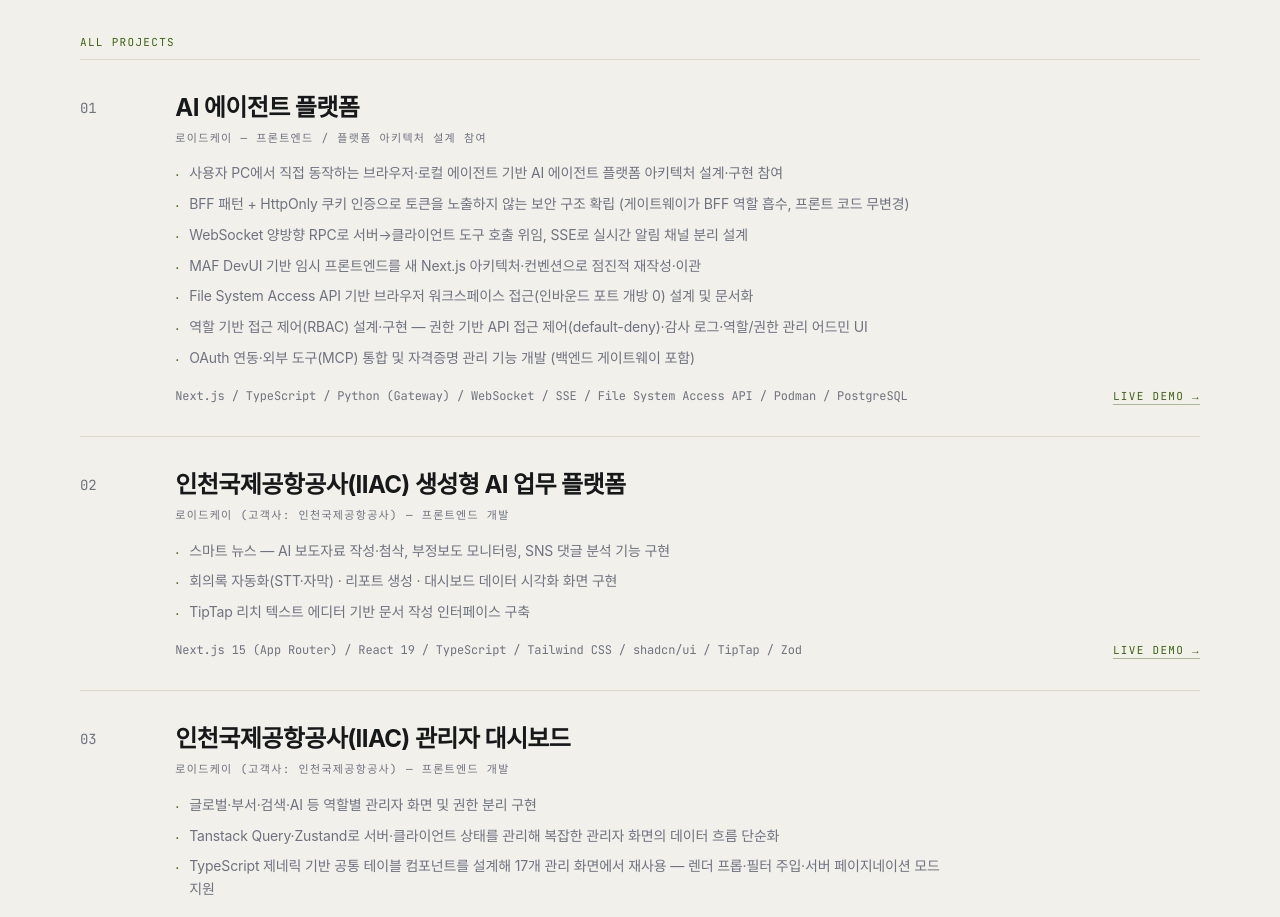
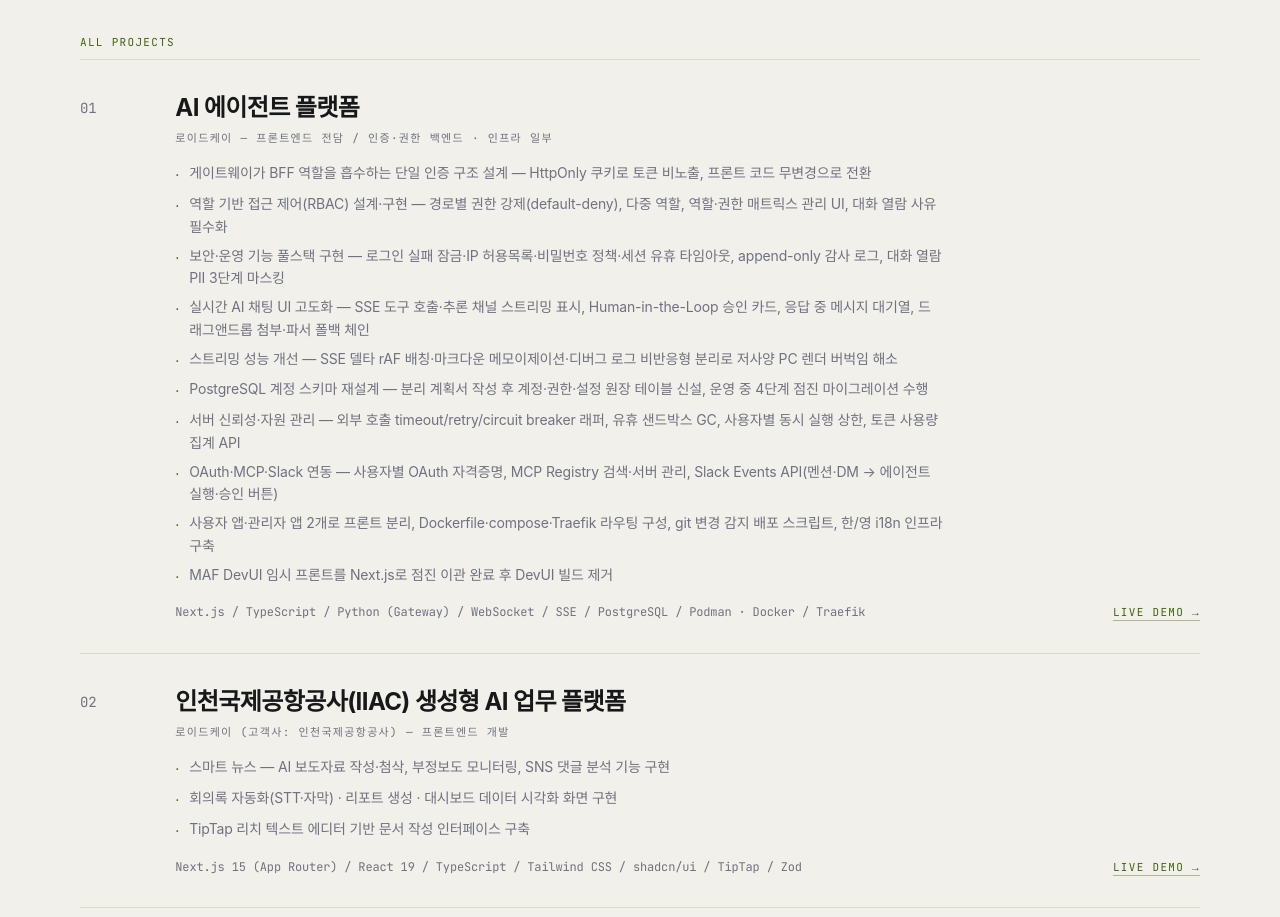
Before and after one commit to KSHoon522/portfolio, a Next.js app: page / in a window 1280 px wide. Shown: the part 3380-4297 px from the top of the page. Built offline with nearby package versions, Linux system fonts and the light colour scheme; a web font is replaced by a local one.

Commit message:
docs: 프로젝트 진행 최신화

```diff
--- a/data/projects.ts
+++ b/data/projects.ts
@@ -14,27 +14,30 @@
 export const workProjects: Project[] = [
   {
     title: "AI 에이전트 플랫폼",
-    period: "2025.05 ~ 재직중",
+    period: "2026.03 ~ 재직중",
     org: "로이드케이",
-    role: "프론트엔드 / 플랫폼 아키텍처 설계 참여",
+    role: "프론트엔드 전담 / 인증·권한 백엔드 · 인프라 일부",
     tech: [
       "Next.js",
       "TypeScript",
       "Python (Gateway)",
       "WebSocket",
       "SSE",
-      "File System Access API",
-      "Podman",
       "PostgreSQL",
+      "Podman · Docker",
+      "Traefik",
     ],
     points: [
-      "사용자 PC에서 직접 동작하는 브라우저·로컬 에이전트 기반 AI 에이전트 플랫폼 아키텍처 설계·구현 참여",
-      "BFF 패턴 + HttpOnly 쿠키 인증으로 토큰을 노출하지 않는 보안 구조 확립 (게이트웨이가 BFF 역할 흡수, 프론트 코드 무변경)",
-      "WebSocket 양방향 RPC로 서버→클라이언트 도구 호출 위임, SSE로 실시간 알림 채널 분리 설계",
-      "MAF DevUI 기반 임시 프론트엔드를 새 Next.js 아키텍처·컨벤션으로 점진적 재작성·이관",
-      "File System Access API 기반 브라우저 워크스페이스 접근(인바운드 포트 개방 0) 설계 및 문서화",
-      "역할 기반 접근 제어(RBAC) 설계·구현 — 권한 기반 API 접근 제어(default-deny)·감사 로그·역할/권한 관리 어드민 UI",
-      "OAuth 연동·외부 도구(MCP) 통합 및 자격증명 관리 기능 개발 (백엔드 게이트웨이 포함)",
+      "게이트웨이가 BFF 역할을 흡수하는 단일 인증 구조 설계 — HttpOnly 쿠키로 토큰 비노출, 프론트 코드 무변경으로 전환",
+      "역할 기반 접근 제어(RBAC) 설계·구현 — 경로별 권한 강제(default-deny), 다중 역할, 역할·권한 매트릭스 관리 UI, 대화 열람 사유 필수화",
+      "보안·운영 기능 풀스택 구현 — 로그인 실패 잠금·IP 허용목록·비밀번호 정책·세션 유휴 타임아웃, append-only 감사 로그, 대화 열람 PII 3단계 마스킹",
+      "실시간 AI 채팅 UI 고도화 — SSE 도구 호출·추론 채널 스트리밍 표시, Human-in-the-Loop 승인 카드, 응답 중 메시지 대기열, 드래그앤드롭 첨부·파서 폴백 체인",
+      "스트리밍 성능 개선 — SSE 델타 rAF 배칭·마크다운 메모이제이션·디버그 로그 비반응형 분리로 저사양 PC 렌더 버벅임 해소",
+      "PostgreSQL 계정 스키마 재설계 — 분리 계획서 작성 후 계정·권한·설정 원장 테이블 신설, 운영 중 4단계 점진 마이그레이션 수행",
+      "서버 신뢰성·자원 관리 — 외부 호출 timeout/retry/circuit breaker 래퍼, 유휴 샌드박스 GC, 사용자별 동시 실행 상한, 토큰 사용량 집계 API",
+      "OAuth·MCP·Slack 연동 — 사용자별 OAuth 자격증명, MCP Registry 검색·서버 관리, Slack Events API(멘션·DM → 에이전트 실행·승인 버튼)",
+      "사용자 앱·관리자 앱 2개로 프론트 분리, Dockerfile·compose·Traefik 라우팅 구성, git 변경 감지 배포 스크립트, 한/영 i18n 인프라 구축",
+      "MAF DevUI 임시 프론트를 Next.js로 점진 이관 완료 후 DevUI 빌드 제거",
     ],
     demoId: "agent-run",
   },
```
Also changed, not shown: 1 other file (tests, documents, lock files or other folders).
